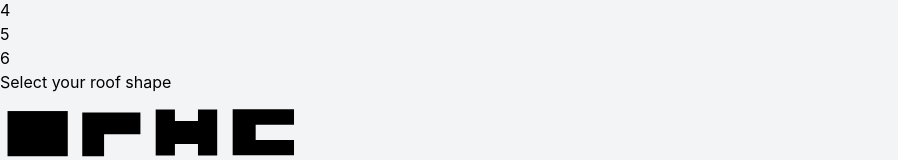
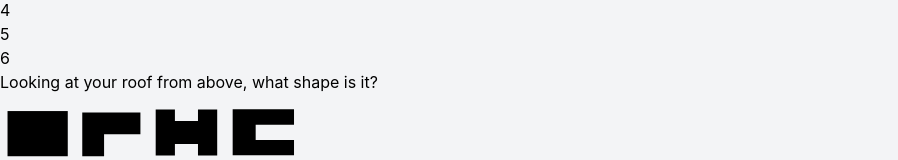
Before and after one commit to waseemsadiq/app.islandroofers.co.uk, a React (Vite) app: page / in a window 1280 px wide. Shown: the part 470-630 px from the top of the page, without its empty margins (0-898 px from the left). Built offline with nearby package versions, Linux system fonts and the light colour scheme.

Commit message:
Update section titles

```diff
--- a/src/components/QuoteForm.tsx
+++ b/src/components/QuoteForm.tsx
@@ -539,7 +539,7 @@ if (
       case "shape":
         return (
           <div>
-            <h2 className="text-xl font-semibold mb-4">Select your roof shape</h2>
+            <h2 className="text-xl font-semibold mb-4">Looking at your roof from above, what shape is it?</h2>
             <RoofShapeSelector selectedShape={quoteData.shape} onShapeSelect={handleShapeSelect} />
           </div>
         )
@@ -547,7 +547,7 @@ if (
       case "dimensions":
         return (
           <div>
-            <h2 className="text-xl font-semibold mb-4">Enter the dimensions</h2>
+            <h2 className="text-xl font-semibold mb-4">Measure your building and enter the dimensions</h2>
             {renderDimensionInputs()}
           </div>
         )
@@ -555,7 +555,7 @@ if (
       case "complexity":
         return (
           <div>
-            <h2 className="text-xl font-semibold mb-4">Roof Complexity</h2>
+            <h2 className="text-xl font-semibold mb-4">Complexity - how many angles or valleys etc your roof has</h2>
             <select
               name="complexity"
               value={quoteData.complexity}
@@ -574,7 +574,7 @@ if (
       case "material":
         return (
           <div>
-            <h2 className="text-xl font-semibold mb-4">Select roofing material</h2>
+            <h2 className="text-xl font-semibold mb-4">What materials would you like your roof finished in?</h2>
             <div className="space-y-3">
               {materials.map((material) => (
                 <label
```
